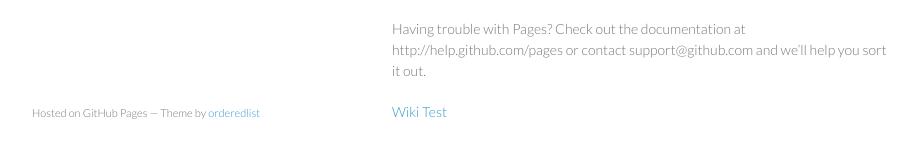
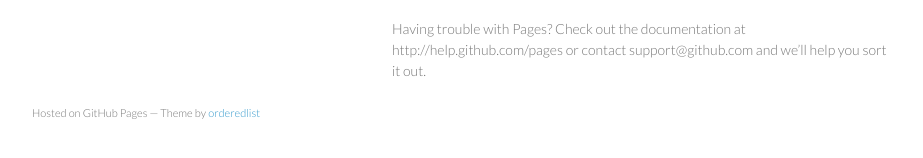
Before and after one commit to collaborativeinternet/collaborativeinternet.github.io, a Jekyll site: the page built from index.md, in a window 1280 px wide and 1055 px high. Shown: the part 863-1021 px from the top of the window, without its empty margins (178-1101 px from the left). Built offline with Jekyll 4.4.1, drawn with Linux system fonts in a browser that asks for light colours.

Commit message:
Updated index.md

```diff
--- a/index.md
+++ b/index.md
@@ -23,5 +23,3 @@ You can @mention a GitHub username to generate a link to their profile. The resu
 
 ### Support or Contact
 Having trouble with Pages? Check out the documentation at http://help.github.com/pages or contact support@github.com and we’ll help you sort it out.
-
-[Wiki Test](/wiki/test.html)
```
